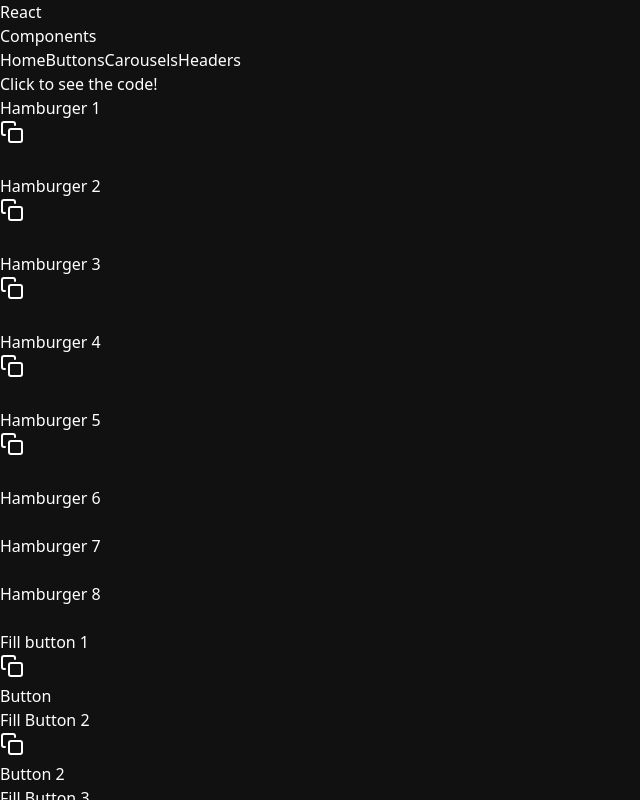
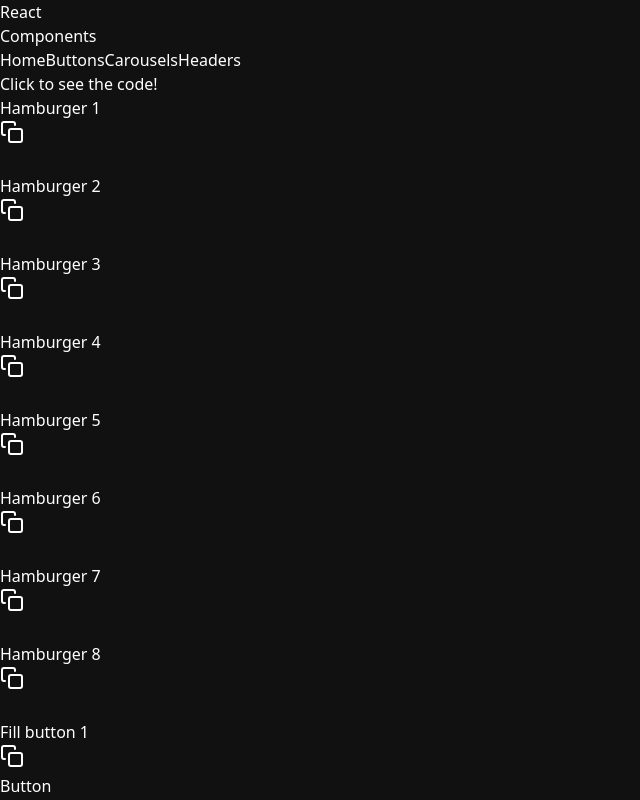
Before and after one commit to CSorinDev/components-react, a React (Vite) app: page /buttons in a window 1280 px wide. Shown: the top 800 px of the page, without its empty margins (0-640 px from the left). Built offline with nearby package versions, Linux system fonts and the light colour scheme.

Commit message:
hb 6,7,8 done

```diff
--- a/src/assets/buttons/hamburger6.jsx
+++ b/src/assets/buttons/hamburger6.jsx
@@ -1,41 +1,76 @@
 import { useState } from "react"
+import Article from "../article"
 
 export default function Hamburger6() {
     const [hamburgerSwitch, setHamburgerSwitch ] = useState(false)
 
     return(
-        <article className="p-4 w-fit text-white border shadow-sm shadow-white">
-            <h1>Hamburger 6</h1>
+        <Article
+            title="Hamburger 6"
+            code={`<button
+    onClick={() => setHamburgerSwitch(!hamburgerSwitch)}
+    className="size-[35px] relative">
+    <div
+        className={
+            hamburgerSwitch
+            ? 'transition-all w-[35px] h-[5px] bg-white rounded-full absolute top-[15px] opacity-0'
+            : 'transition-all w-[35px] h-[5px] bg-white rounded-full absolute top-[5px] delay-300'
+        }>
+    </div>
+    <div
+        className={
+            hamburgerSwitch
+            ? 'transition-all w-[35px] h-[5px] bg-white rounded-full absolute top-[15px] mx-auto origin-center rotate-[calc(45deg+90deg)] delay-300'
+            : 'transition-all w-[35px] h-[5px] bg-white rounded-full absolute top-[15px] mx-auto origin-center'
+        }>
+    </div>
+    <div
+        className={
+            hamburgerSwitch
+            ? 'transition-all w-[35px] h-[5px] bg-white rounded-full absolute top-[15px] mx-auto origin-center -rotate-[calc(45deg+90deg)] delay-300'
+            : 'transition-all w-[35px] h-[5px] bg-white rounded-full absolute top-[15px] mx-auto origin-center'
+        }>
+    </div>
+    <div
+        className={
+            hamburgerSwitch
+            ? 'transition-all w-[35px] h-[5px] bg-white rounded-full absolute top-[15px] opacity-0'
+            : 'transition-all w-[35px] h-[5px] bg-white rounded-full absolute top-[25px] delay-300'
+        }>
+    </div>
+</button>`}>
             <button
                 onClick={() => setHamburgerSwitch(!hamburgerSwitch)}
-                className={`
-                    size-[35px] relative mt-2 left-1/2 right-1/2 -translate-x-1/2
-                `}>
+                className="size-[35px] relative">
                 <div
-                    className={`
-                        transition-all w-[35px] h-[5px] bg-white rounded-full absolute
-                        ${hamburgerSwitch ? 'top-[15px] opacity-0 ' : 'top-[5px] delay-300'}
-                        `}
-                ></div>
+                    className={
+                        hamburgerSwitch
+                        ? 'transition-all w-[35px] h-[5px] bg-white rounded-full absolute top-[15px] opacity-0'
+                        : 'transition-all w-[35px] h-[5px] bg-white rounded-full absolute top-[5px] delay-300'
+                    }>
+                </div>
                 <div
-                    className={`
-                        transition-all w-[35px] h-[5px] bg-white rounded-full absolute top-[15px] mx-auto origin-center
-                        ${hamburgerSwitch ? 'rotate-[calc(45deg+90deg)] delay-300 ' : 'rotate-0 '}
-                        `}
-                ></div>
+                    className={
+                        hamburgerSwitch
+                        ? 'transition-all w-[35px] h-[5px] bg-white rounded-full absolute top-[15px] mx-auto origin-center rotate-[calc(45deg+90deg)] delay-300'
+                        : 'transition-all w-[35px] h-[5px] bg-white rounded-full absolute top-[15px] mx-auto origin-center'
+                    }>
+                </div>
                 <div
-                    className={`
-                        transition-all w-[35px] h-[5px] bg-white rounded-full absolute top-[15px] mx-auto origin-center
-                        ${hamburgerSwitch ? '-rotate-[calc(45deg+90deg)] delay-300 ' : 'rotate-0 '}
-                        `}
-                ></div>
+                    className={
+                        hamburgerSwitch
+                        ? 'transition-all w-[35px] h-[5px] bg-white rounded-full absolute top-[15px] mx-auto origin-center -rotate-[calc(45deg+90deg)] delay-300'
+                        : 'transition-all w-[35px] h-[5px] bg-white rounded-full absolute top-[15px] mx-auto origin-center'
+                    }>
+                </div>
                 <div
-                    className={`
-                        transition-all w-[35px] h-[5px] bg-white rounded-full absolute
-                        ${hamburgerSwitch ? 'top-[15px] opacity-0' : 'top-[25px] delay-300'}
-                        `}
-                ></div>
+                    className={
+                        hamburgerSwitch
+                        ? 'transition-all w-[35px] h-[5px] bg-white rounded-full absolute top-[15px] opacity-0'
+                        : 'transition-all w-[35px] h-[5px] bg-white rounded-full absolute top-[25px] delay-300'
+                    }>
+                </div>
             </button>
-        </article>
+        </Article>
     )
 }
--- a/src/assets/buttons/hamburger7.jsx
+++ b/src/assets/buttons/hamburger7.jsx
@@ -1,42 +1,76 @@
 import { useState } from "react"
+import Article from "../article"
 
 export default function Hamburger7() {
     const [hamburgerSwitch, setHamburgerSwitch ] = useState(false)
 
     return(
-        <article className="p-4 w-fit text-white border shadow-sm shadow-white">
-            <h1>Hamburger 7</h1>
+        <Article
+            title="Hamburger 7"
+            code={`<button
+    onClick={() => setHamburgerSwitch(!hamburgerSwitch)}
+    className="size-[35px] relative">
+    <div
+        className={
+            hamburgerSwitch
+            ? 'transition-all w-[35px] h-[5px] bg-white rounded-full absolute top-[15px] opacity-0'
+            : 'transition-all w-[35px] h-[5px] bg-white rounded-full absolute top-[5px] delay-300'
+        }>
+    </div>
+    <div
+        className={
+            hamburgerSwitch
+            ? 'transition-all w-[35px] h-[5px] bg-white rounded-full absolute top-[15px] mx-auto origin-center rotate-45 delay-300'
+            : 'transition-all w-[35px] h-[5px] bg-white rounded-full absolute top-[15px] mx-auto origin-center'
+        }>
+    </div>
+    <div
+        className={
+            hamburgerSwitch
+            ? 'transition-all w-[35px] h-[5px] bg-white rounded-full absolute top-[15px] mx-auto origin-center -rotate-45 delay-300'
+            : 'transition-all w-[35px] h-[5px] bg-white rounded-full absolute top-[15px] mx-auto origin-center'
+        }>
+    </div>
+    <div
+        className={
+            hamburgerSwitch
+            ? 'transition-all w-[35px] h-[5px] bg-white rounded-full absolute top-[15px] opacity-0'
+            : 'transition-all w-[35px] h-[5px] bg-white rounded-full absolute top-[25px] delay-300'
+        }>
+    </div>
+</button>`}>
             <button
                 onClick={() => setHamburgerSwitch(!hamburgerSwitch)}
-                className={`
-                    size-[35px] relative mt-2 left-1/2 right-1/2 -translate-x-1/2 transition-all duration-500
-                    ${hamburgerSwitch ? 'rotate-[360deg]' : 'rotate-0'}
-                `}>
+                className="size-[35px] relative">
                 <div
-                    className={`
-                        transition-all w-[35px] h-[5px] bg-white rounded-full absolute
-                        ${hamburgerSwitch ? 'top-[15px] opacity-0 ' : 'top-[5px] delay-300'}
-                        `}
-                ></div>
+                    className={
+                        hamburgerSwitch
+                        ? 'transition-all w-[35px] h-[5px] bg-white rounded-full absolute top-[15px] opacity-0'
+                        : 'transition-all w-[35px] h-[5px] bg-white rounded-full absolute top-[5px] delay-300'
+                    }>
+                </div>
                 <div
-                    className={`
-                        transition-all w-[35px] h-[5px] bg-white rounded-full absolute top-[15px] mx-auto origin-center
-                        ${hamburgerSwitch ? 'rotate-45 delay-300 ' : 'rotate-0 '}
-                        `}
-                ></div>
+                    className={
+                        hamburgerSwitch
+                        ? 'transition-all w-[35px] h-[5px] bg-white rounded-full absolute top-[15px] mx-auto origin-center rotate-45 delay-300'
+                        : 'transition-all w-[35px] h-[5px] bg-white rounded-full absolute top-[15px] mx-auto origin-center'
+                    }>
+                </div>
                 <div
-                    className={`
-                        transition-all w-[35px] h-[5px] bg-white rounded-full absolute top-[15px] mx-auto origin-center
-                        ${hamburgerSwitch ? '-rotate-45 delay-300 ' : 'rotate-0 '}
-                        `}
-                ></div>
+                    className={
+                        hamburgerSwitch
+                        ? 'transition-all w-[35px] h-[5px] bg-white rounded-full absolute top-[15px] mx-auto origin-center -rotate-45 delay-300'
+                        : 'transition-all w-[35px] h-[5px] bg-white rounded-full absolute top-[15px] mx-auto origin-center'
+                    }>
+                </div>
                 <div
-                    className={`
-                        transition-all w-[35px] h-[5px] bg-white rounded-full absolute
-                        ${hamburgerSwitch ? 'top-[15px] opacity-0' : 'top-[25px] delay-300'}
-                        `}
-                ></div>
+                    className={
+                        hamburgerSwitch
+                        ? 'transition-all w-[35px] h-[5px] bg-white rounded-full absolute top-[15px] opacity-0'
+                        : 'transition-all w-[35px] h-[5px] bg-white rounded-full absolute top-[25px] delay-300'
+                    }>
+                </div>
             </button>
-        </article>
+        </Article>
     )
 }
--- a/src/assets/buttons/hamburger8.jsx
+++ b/src/assets/buttons/hamburger8.jsx
@@ -1,42 +1,76 @@
 import { useState } from "react"
+import Article from "../article"
 
 export default function Hamburger8() {
     const [hamburgerSwitch, setHamburgerSwitch ] = useState(false)
 
     return(
-        <article className="p-4 w-fit text-white border shadow-sm shadow-white">
-            <h1>Hamburger 8</h1>
+        <Article
+            title="Hamburger 8"
+            code={`<button
+    onClick={() => setHamburgerSwitch(!hamburgerSwitch)}
+    className="size-[35px] relative">
+    <div
+        className={
+            hamburgerSwitch
+            ? 'transition-all w-[35px] h-[5px] bg-white rounded-full absolute top-[15px] opacity-0 delay-300'
+            : 'transition-all w-[35px] h-[5px] bg-white rounded-full absolute top-[5px] delay-300'
+        }>
+    </div>
+    <div
+        className={
+            hamburgerSwitch
+            ? 'transition-all w-[35px] h-[5px] bg-white rounded-full absolute top-[15px] mx-auto origin-center rotate-45 delay-500'
+            : 'transition-all w-[35px] h-[5px] bg-white rounded-full absolute top-[15px] mx-auto origin-center'
+        }>
+    </div>
+    <div
+        className={
+            hamburgerSwitch
+            ? 'transition-all w-[35px] h-[5px] bg-white rounded-full absolute top-[15px] mx-auto origin-center -rotate-45 delay-500'
+            : 'transition-all w-[35px] h-[5px] bg-white rounded-full absolute top-[15px] mx-auto origin-center'
+        }>
+    </div>
+    <div
+        className={
+            hamburgerSwitch
+            ? 'transition-all w-[35px] h-[5px] bg-white rounded-full absolute top-[15px] opacity-0 delay-300'
+            : 'transition-all w-[35px] h-[5px] bg-white rounded-full absolute top-[25px] delay-300'
+        }>
+    </div>
+</button>`}>
             <button
                 onClick={() => setHamburgerSwitch(!hamburgerSwitch)}
-                className={`
-                    size-[35px] relative mt-2 left-1/2 right-1/2 -translate-x-1/2 transition-all
-                    ${hamburgerSwitch ? 'rotate-90' : 'rotate-0 delay-500'}
-                `}>
+                className="size-[35px] relative">
                 <div
-                    className={`
-                        transition-all w-[35px] h-[5px] bg-white rounded-full absolute
-                        ${hamburgerSwitch ? 'top-[15px] opacity-0 delay-300' : 'top-[5px] delay-300'}
-                        `}
-                ></div>
+                    className={
+                        hamburgerSwitch
+                        ? 'transition-all w-[35px] h-[5px] bg-white rounded-full absolute top-[15px] opacity-0 delay-300'
+                        : 'transition-all w-[35px] h-[5px] bg-white rounded-full absolute top-[5px] delay-300'
+                    }>
+                </div>
                 <div
-                    className={`
-                        transition-all w-[35px] h-[5px] bg-white rounded-full absolute top-[15px] mx-auto origin-center
-                        ${hamburgerSwitch ? 'rotate-45 delay-500 ' : 'rotate-0 '}
-                        `}
-                ></div>
+                    className={
+                        hamburgerSwitch
+                        ? 'transition-all w-[35px] h-[5px] bg-white rounded-full absolute top-[15px] mx-auto origin-center rotate-45 delay-500'
+                        : 'transition-all w-[35px] h-[5px] bg-white rounded-full absolute top-[15px] mx-auto origin-center'
+                    }>
+                </div>
                 <div
-                    className={`
-                        transition-all w-[35px] h-[5px] bg-white rounded-full absolute top-[15px] mx-auto origin-center
-                        ${hamburgerSwitch ? '-rotate-45 delay-500 ' : 'rotate-0 '}
-                        `}
-                ></div>
+                    className={
+                        hamburgerSwitch
+                        ? 'transition-all w-[35px] h-[5px] bg-white rounded-full absolute top-[15px] mx-auto origin-center -rotate-45 delay-500'
+                        : 'transition-all w-[35px] h-[5px] bg-white rounded-full absolute top-[15px] mx-auto origin-center'
+                    }>
+                </div>
                 <div
-                    className={`
-                        transition-all w-[35px] h-[5px] bg-white rounded-full absolute
-                        ${hamburgerSwitch ? 'top-[15px] opacity-0 delay-300' : 'top-[25px] delay-300'}
-                        `}
-                ></div>
+                    className={
+                        hamburgerSwitch
+                        ? 'transition-all w-[35px] h-[5px] bg-white rounded-full absolute top-[15px] opacity-0 delay-300'
+                        : 'transition-all w-[35px] h-[5px] bg-white rounded-full absolute top-[25px] delay-300'
+                    }>
+                </div>
             </button>
-        </article>
+        </Article>
     )
 }
```
